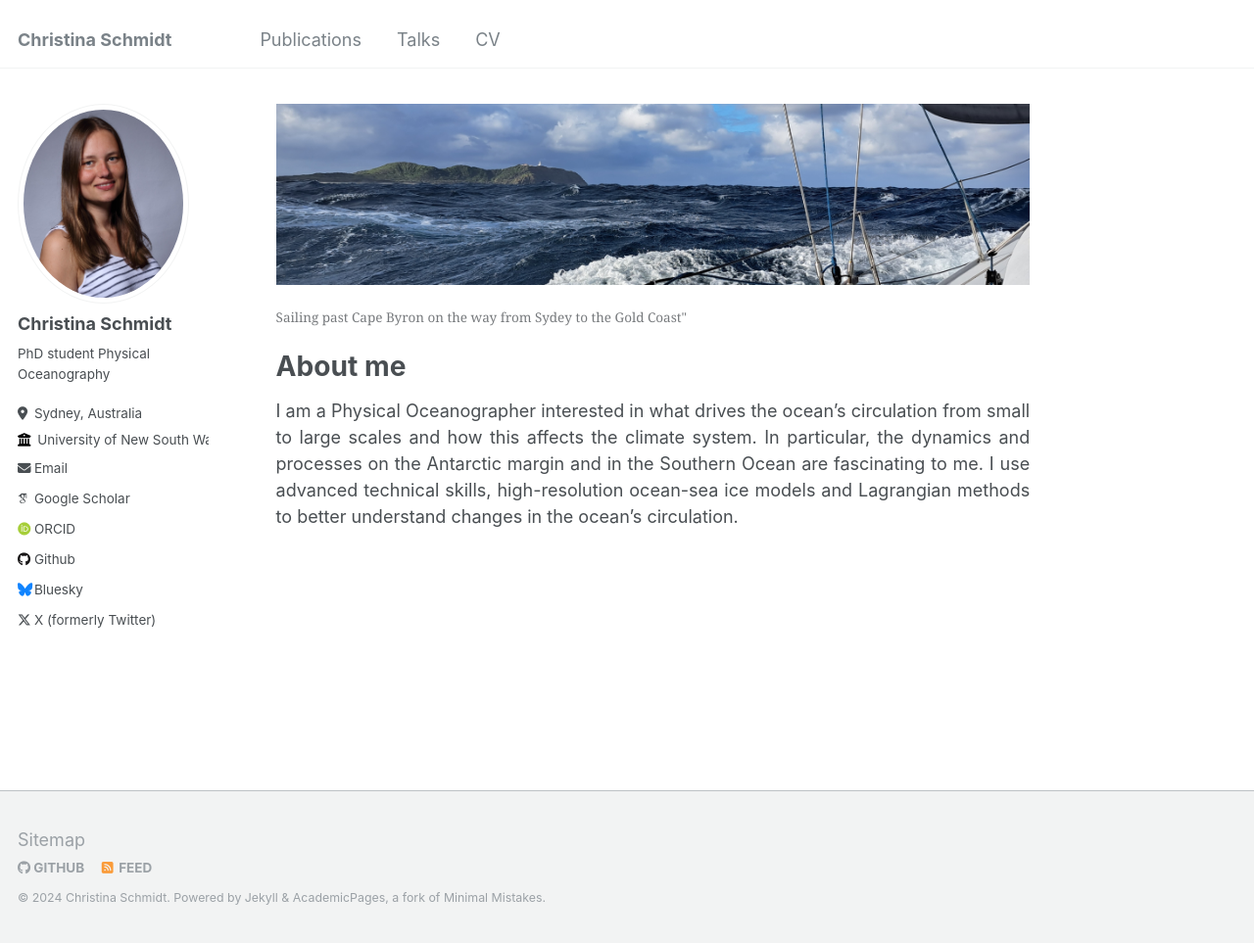
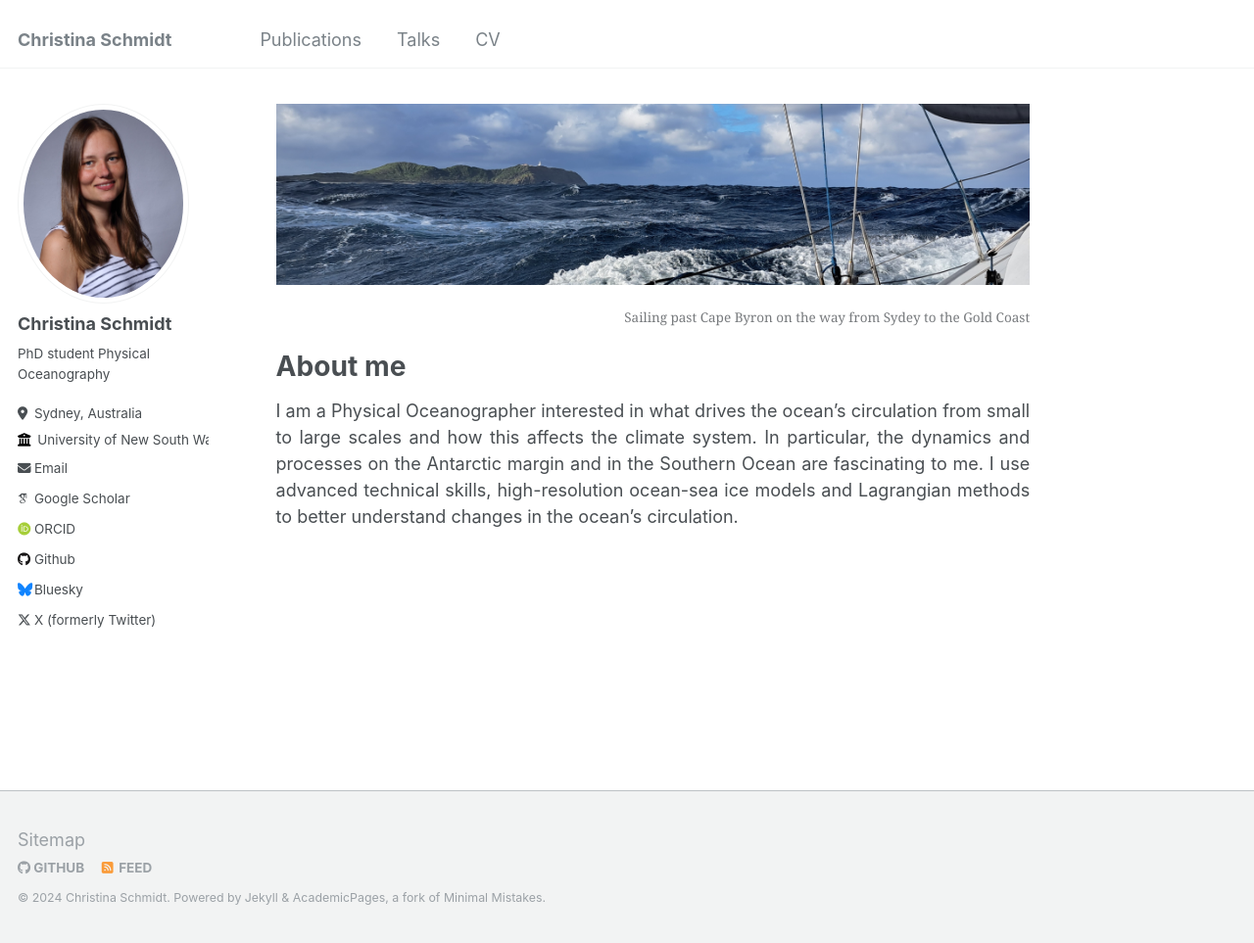
Before and after one commit to schmidt-christina/schmidt-christina.github.io, a Jekyll site: the page built from _pages/about.md, in a window 1280 px wide and 963 px high. Shown: the whole window at 98% size. Built offline with Jekyll 4.4.1, drawn with Linux system fonts in a browser that asks for light colours; some web fonts are replaced.

Commit message:
align figure caption

```diff
--- a/_pages/about.md
+++ b/_pages/about.md
@@ -6,10 +6,11 @@ redirect_from:
   - /about.html
 ---
 
+
 <p align="center">
   <img src="/files/20240114_181049_Byron_cropped.jpg" alt="Byron Bay" style="width:100%;
   text-align:right"/>
-  <figcaption> Sailing past Cape Byron on the way from Sydey to the Gold Coast"
+  <figcaption style="text-align:right"> Sailing past Cape Byron on the way from Sydey to the Gold Coast
   </figcaption>
 </p>
 
```
